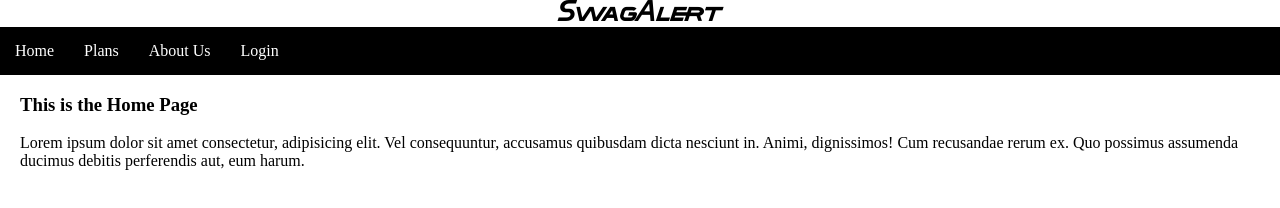
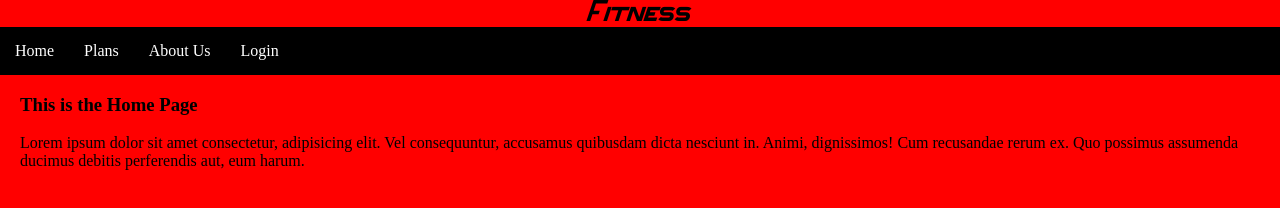
Before and after one commit to Itsindi22/Fitness-Webside, a plain HTML site: page Code/index.html in a window 1280 px wide. Drawn offline with Linux system fonts and the light colour scheme.

Commit message:
update background

```diff
--- a/Code/index.html
+++ b/Code/index.html
@@ -9,7 +9,7 @@
 <body>
     <header>
  <div class = "container">
-<div class = "logo">SwagAlert </div>
+<div class = "logo">Fitness </div>
 
  <Nav class="navbar">
     <ul>
--- a/Code/style.css
+++ b/Code/style.css
@@ -11,6 +11,7 @@ main {
 }
 body {
     margin:0;
+    background-color:  red;
 }
 
 
```
